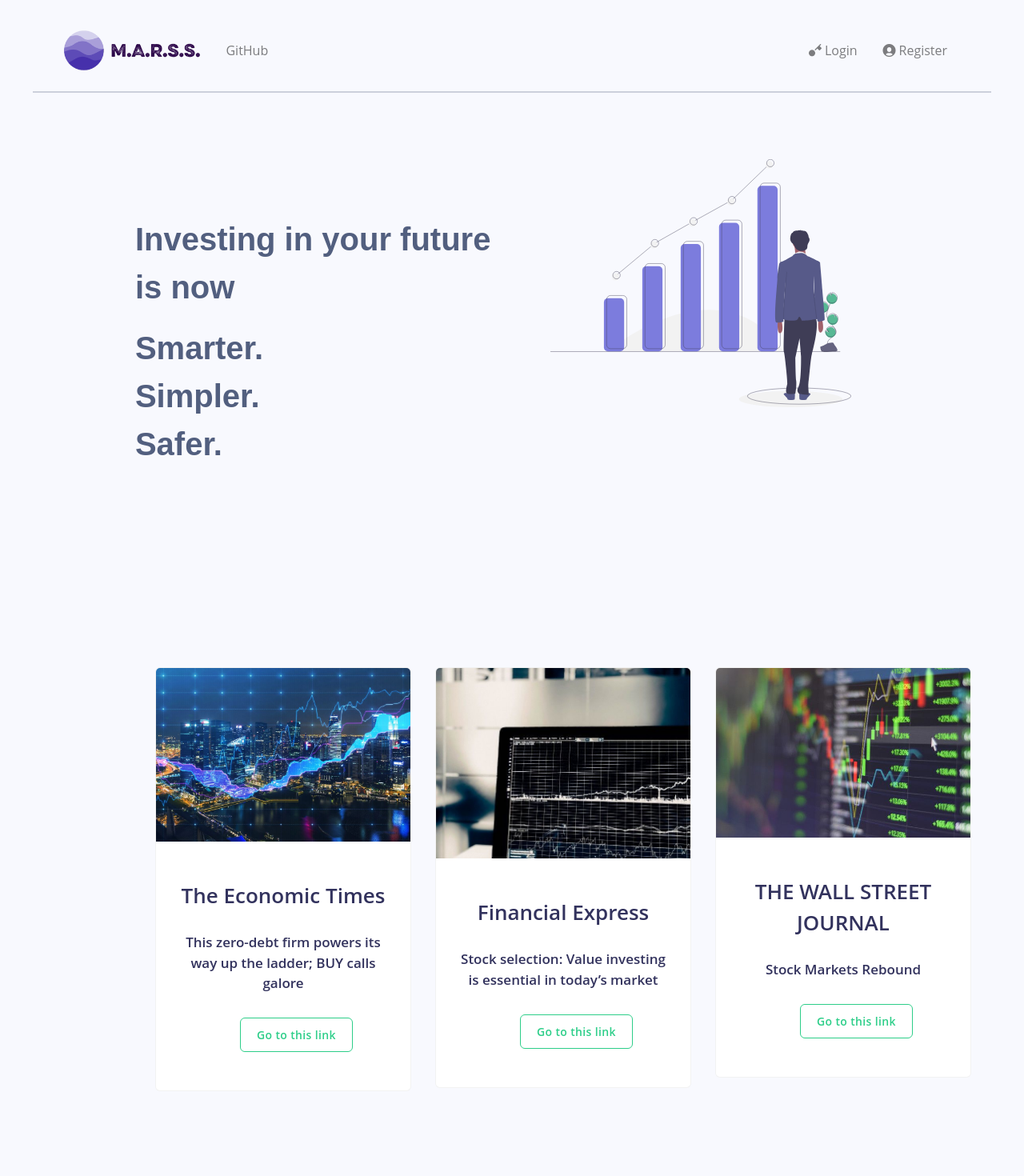
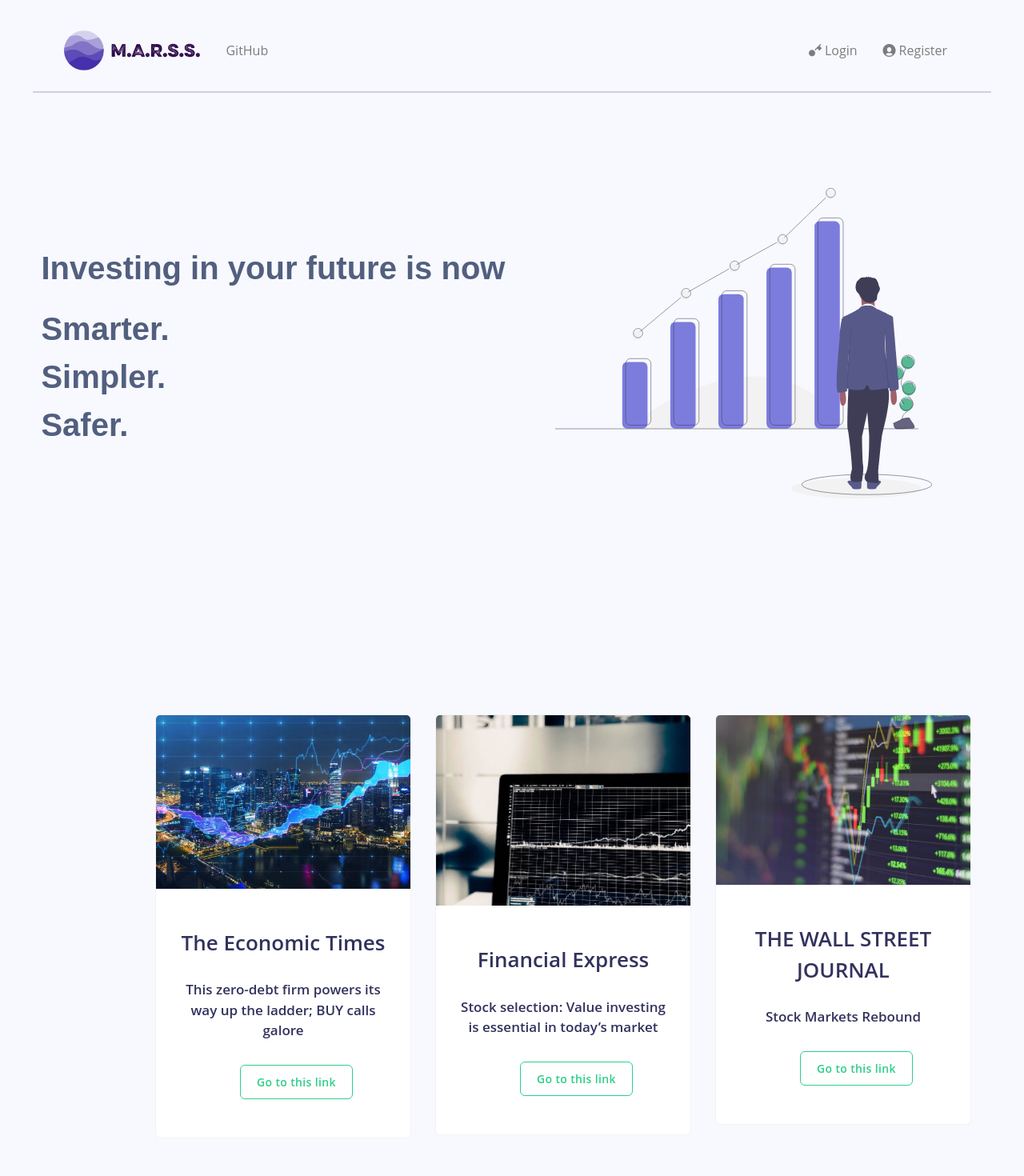
Before and after one commit to ShambhaviSarin/Order_Matching, a React (Create React App) app in the folder frontend/: page / in a window 1280 px wide. Shown: the top 1470 px of the page at 80% size. Built offline with nearby package versions, Linux system fonts and the light colour scheme.

Commit message:
debugginig the card conflict

```diff
--- a/frontend/src/Animation.css
+++ b/frontend/src/Animation.css
@@ -1,28 +1,9 @@
 .Animation {
   text-align: center;
 }
-body {
-    margin: 0;
-    padding: 0;
-    font-family: "Poppins", sans-serif;
-}
-section {
-    margin: 0 120px;
-}
 
 
-#main {
-    margin: 0 120px;
-    margin-top: 200px;
-    display: grid;
-    grid-template-columns: 1fr 1fr;
-}
 
-    #main .main-text {
-        font-size: 40px;
-        font-weight: 700;
-        line-height: 1.5;
-    }
 
 #header {
   display: grid;
--- a/frontend/src/App.css
+++ b/frontend/src/App.css
@@ -1,26 +1,3 @@
 .App {
   text-align: center;
 }
-body {
-    margin: 0;
-    padding: 0;
-    font-family: "Poppins", sans-serif;
-}
-
-section {
-    margin: 0 120px;
-}
-
-
-#main {
-    margin: 0 120px;
-    margin-top: 200px;
-    display: grid;
-    grid-template-columns: 1fr 1fr;
-}
-
-    #main .main-text {
-        font-size: 40px;
-        font-weight: 700;
-        line-height: 1.5;
-    }
--- a/frontend/src/Card-style.css
+++ b/frontend/src/Card-style.css
@@ -1,18 +1,12 @@
-.body{
-  background: radial-gradient(#ffff,#e5e5e5,#ffff);
+.{
+  background: radial-gradient(#e5e5e5,#ffff,#e5e5e5);
 }
 
-.card{
-  width: 20rem;
-}
 
 .card:hover{
   box-shadow: 5px 10px 20px 1px rgba(0,0,0,0.253)!important;
 }
 
-.card-body{
-  padding:3rem 0rem!important;
-}
 
 .card-text{
   font-size: .9rem;
--- a/frontend/src/CardUi.jsx
+++ b/frontend/src/CardUi.jsx
@@ -5,12 +5,12 @@
 
 const News = props => {
     return (
-      <div><br/><br/><br/><br/><br/>
-        <div className="card text-centre" style={{marginLeft:'20%'}}>
+      <div ><br/><br/><br/><br/><br/>
+        <div className="card text-centre" style={{marginLeft:'20%',width:'20rem'}}>
             <div className="overflow">
                 <img src={props.imgsrc} alt="image" className='card-img-top' />
             </div>
-                <div className="card-body text-dark" >
+                <div className="text-dark" style={{padding:'3rem 0rem'}} >
                     <h1 className="card-title" style={{textAlign:'center'}}>{props.title}</h1>
                     <p className="card-text text-secondary">
                     <font color="black"><h3 style={{textAlign:'center'}}>
--- a/frontend/src/footer.js
+++ b/frontend/src/footer.js
@@ -8,7 +8,7 @@
             <font color= "white">
             <div className="row" ><br/><br/><br/>
             <div className="col-md-3 col-sm-6">
-            <h2 style={{ marginTop: '15%'}}><font color= "white"><img src={require('./purple_logo.png')} alt="logo" height="50"/></font></h2>
+            <h2 style={{ marginTop: '15%'}}><font color= "white"><img src={require('./white_logo.png')} alt="logo" height="50"/></font></h2>
                   <ul className="list-unstyled">
                     <li>2 North Avenue,Maker Maxity,</li>
                     <li>Bandra-Kurla Complex,</li>
--- a/frontend/src/new_elements.jsx
+++ b/frontend/src/new_elements.jsx
@@ -2,7 +2,6 @@
 import Team from './Team';
 import Contact from './contact';
 import CardUi from "./Cards";
-import './Card-style.css';
 import "../node_modules/bootstrap/dist/css/bootstrap.min.css";
 import "../node_modules/bootstrap/dist/js/bootstrap.bundle";
 const New_elements = () => {
@@ -27,7 +26,7 @@
           {
               "img": "img/team/05.jpg",
               "name": "Barren Doe",
-              "job": "Project Manager"
+              "job": "Proect Manager"
           }
       ]
   const contact =[{
```
